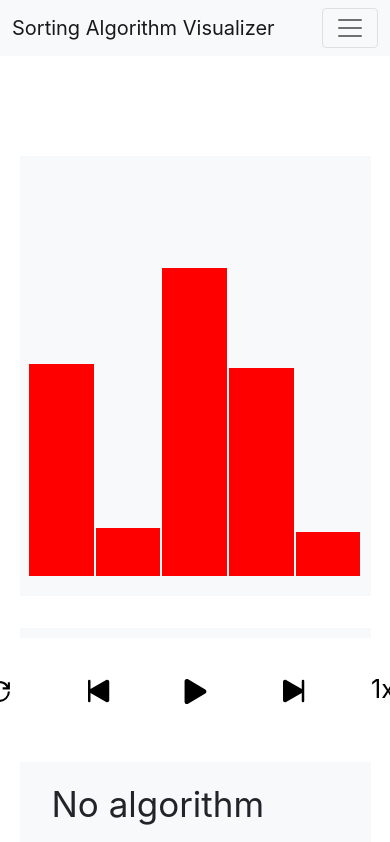
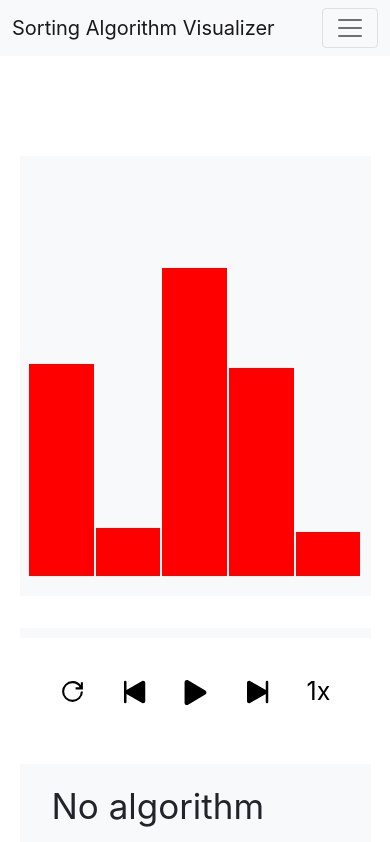
Before and after one commit to nathanaeng/sorting-visualizer, a React (Create React App) app: page / in a window 390 px wide. Shown: the top 842 px of the page. Built offline with nearby package versions, Linux system fonts and the light colour scheme.

Commit message:
A few style formatting changes for phone screens

```diff
--- a/src/index.css
+++ b/src/index.css
@@ -23,6 +23,7 @@ code {
 
 .refresh {
   cursor: pointer;
+  margin-left: 0.62rem;
 }
 
 .alert-root {
@@ -55,7 +56,7 @@ code {
 
 .controls {
   display: grid;
-  grid-template-columns: repeat(3, rf);
+  grid-template-columns: repeat(5, rf);
   width: 300px;
   margin-top: 2rem;
   margin-bottom: 50px;
@@ -64,35 +65,34 @@ code {
 .prev {
   border: none;
   background-color: transparent;
-  grid-column: 1;
+  grid-column: 2;
 }
 
 .play {
   border: none;
   background-color: transparent;
-  grid-column: 2;
+  grid-column: 3;
 }
 
 .next {
   border: none;
   background-color: transparent;
-  grid-column: 3;
+  grid-column: 4;
 }
 
 .speed {
-  position: absolute;
   border: none;
   background-color: transparent;
   font-size: 25px;
-  margin-left: 20rem;
+  grid-column: 5;
 }
 
 .reset {
-  position: absolute;
   border: none;
   background-color: transparent;
   font-size: 25px;
-  margin-left: -4rem;
+  grid-column: 1;
+  margin-bottom: 0.3rem;
 }
 
 .bar {
@@ -153,6 +153,10 @@ code {
 }
 
 @media (max-width: 700px) {
+  .name {
+    width: 90%;
+  }
+
   .description {
     font-size: 20px;
     margin-left: 2rem;
```
